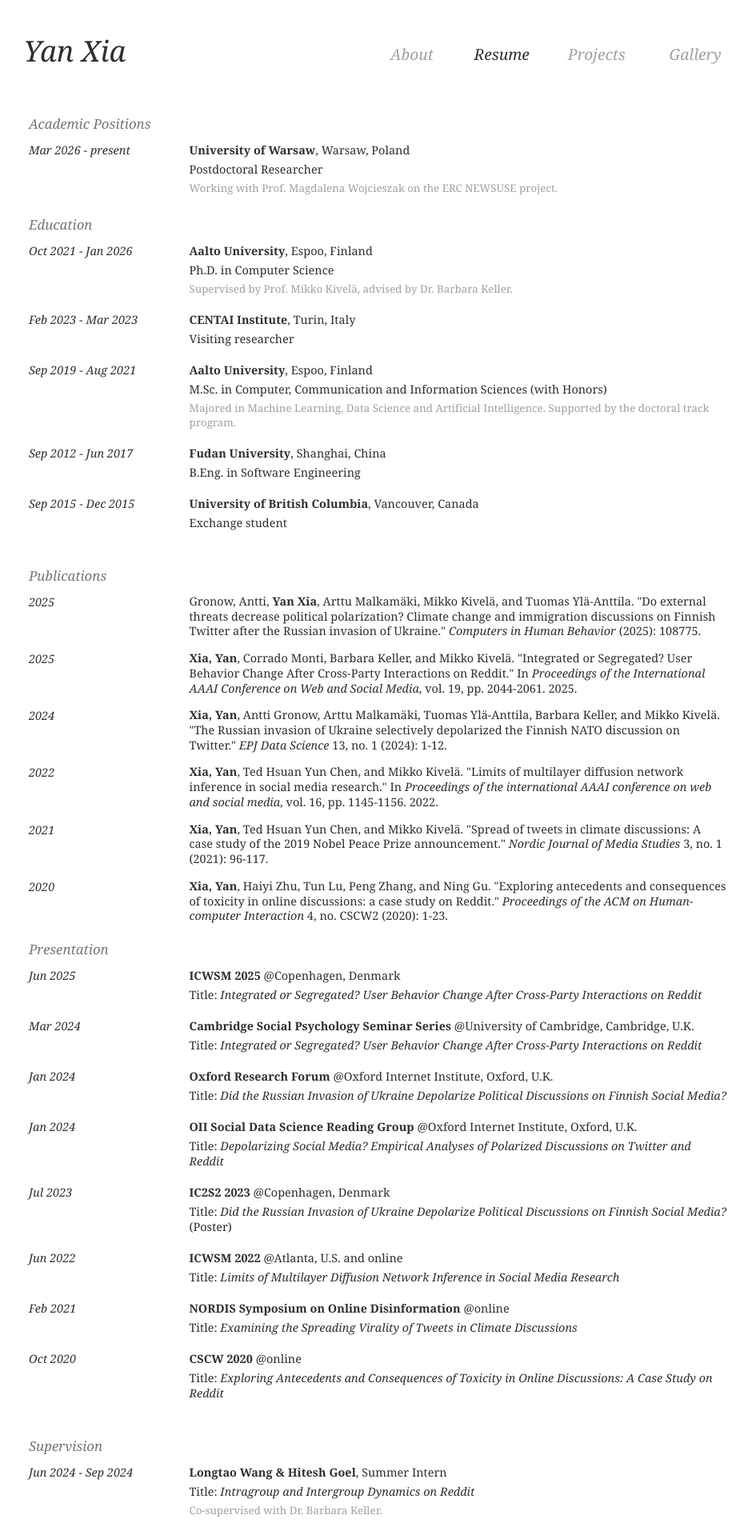
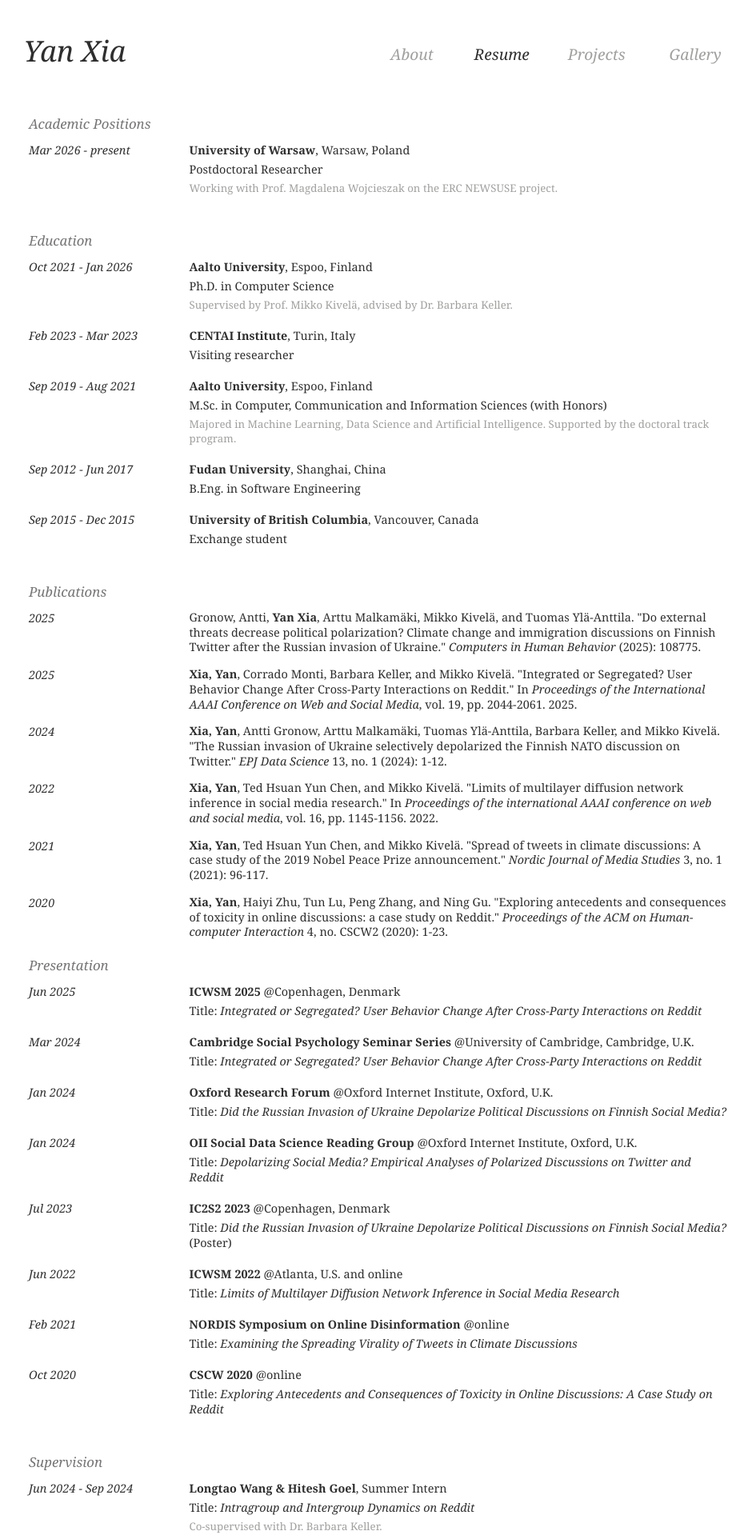
Before and after one commit to yanxxia/yanxxia.github.io, a Jekyll site: the page built from resume.html, in a window 1280 px wide. Shown: the top 1919 px of the page at 80% size, without its empty margins (168-1108 px from the left). Built offline with Jekyll 4.4.1, drawn with Linux system fonts in a browser that asks for light colours.

Commit message:
Update style

```diff
--- a/resume.html
+++ b/resume.html
@@ -10,7 +10,7 @@
       <div class="content-div">
         <div class="content"><b>University of Warsaw</b>, Warsaw, Poland</div>
         <div class="content">Postdoctoral Researcher</div>
-        <div class="content description last">Working with <a href="https://scholar.google.com/citations?user=eiPR5agAAAAJ&hl=en">Prof. Magdalena Wojcieszak</a> on the ERC NEWSUSE project.</div>
+        <div class="content description section-last">Working with <a href="https://scholar.google.com/citations?user=eiPR5agAAAAJ&hl=en">Prof. Magdalena Wojcieszak</a> on the ERC NEWSUSE project.</div>
       </div>
     </div>
   </div>
@@ -89,7 +89,7 @@
     <div class="entry-div">
       <div class="time-div">2020</div>
       <div class="content-div">
-        <div class="content pub"><b>Xia, Yan</b>, Haiyi Zhu, Tun Lu, Peng Zhang, and Ning Gu. "Exploring antecedents and consequences of toxicity in online discussions: a case study on Reddit." <i>Proceedings of the ACM on Human-computer Interaction</i> 4, no. CSCW2 (2020): 1-23.</div>
+        <div class="content pub section-last"><b>Xia, Yan</b>, Haiyi Zhu, Tun Lu, Peng Zhang, and Ning Gu. "Exploring antecedents and consequences of toxicity in online discussions: a case study on Reddit." <i>Proceedings of the ACM on Human-computer Interaction</i> 4, no. CSCW2 (2020): 1-23.</div>
       </div>
     </div>
   </div>
```
Also changed, not shown: 1 other file.
